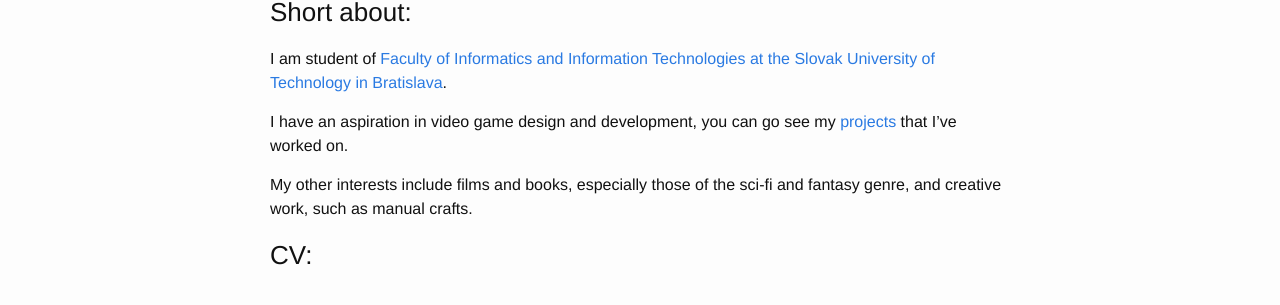
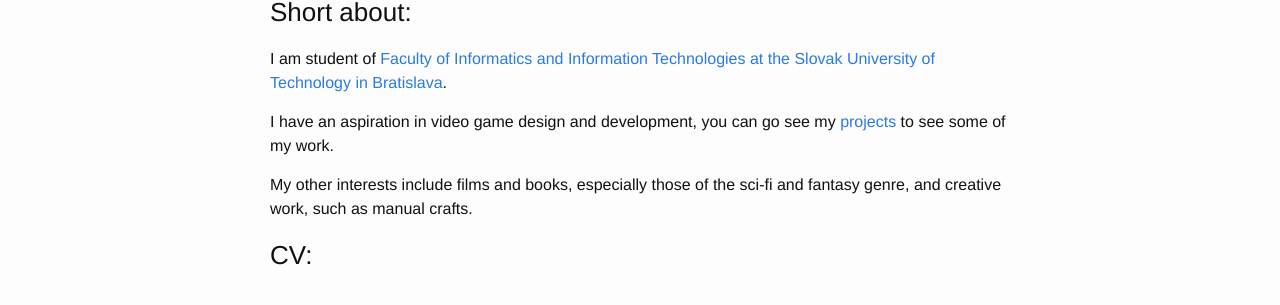
Before and after one commit to mackovaKris/mackovaKris.github.io, a Jekyll site: the page built from About/about.md, in a window 1280 px wide. Shown: the part 184-489 px from the top of the page. Built offline with Jekyll 4.4.1, drawn with Linux system fonts in a browser that asks for light colours.

Commit message:
Update about.md

```diff
--- a/About/about.md
+++ b/About/about.md
@@ -9,7 +9,7 @@ main_navigation_order: 0
 
 I am student of [Faculty of Informatics and Information Technologies at the Slovak University of Technology in Bratislava](https://www.fiit.stuba.sk).
 
-I have an aspiration in video game design and development, you can go see my [projects](/projects) that I've worked on.
+I have an aspiration in video game design and development, you can go see my [projects](/projects) to see some of my work.
 
 My other interests include films and books, especially those of the sci-fi and fantasy genre, and creative work, such as manual crafts.
 
```
